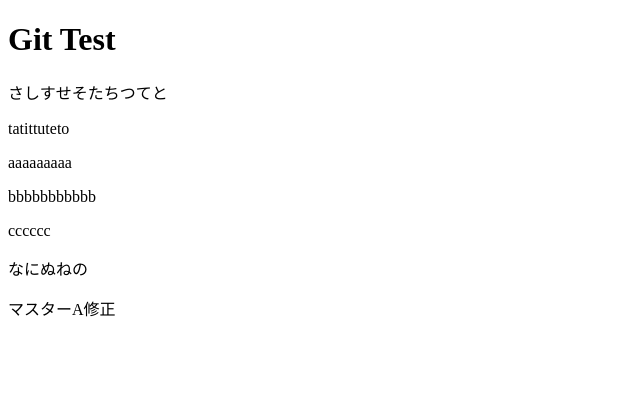
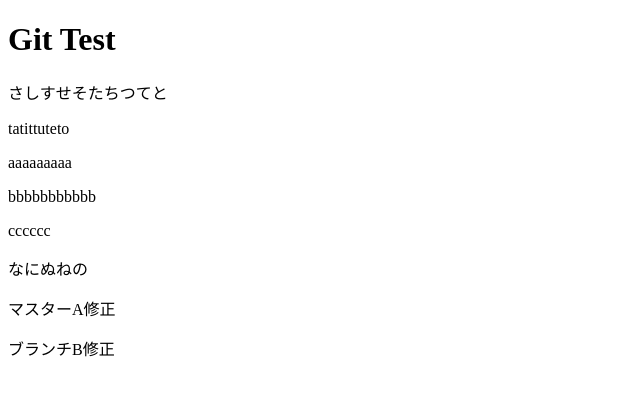
Before and after one commit to momoakojima/firsttest, a plain HTML site: page index.html in a window 1280 px wide. Shown: the whole page, without its empty margins (0-640 px from the left). Drawn offline with Linux system fonts and the light colour scheme.

Commit message:
branchB修正

```diff
--- a/index.html
+++ b/index.html
@@ -13,5 +13,6 @@
     <p>cccccc</p>
     <p>なにぬねの</p>
     <p>マスターA修正</p>
+    <p>ブランチB修正</p>
 </body>
 </html>
```
